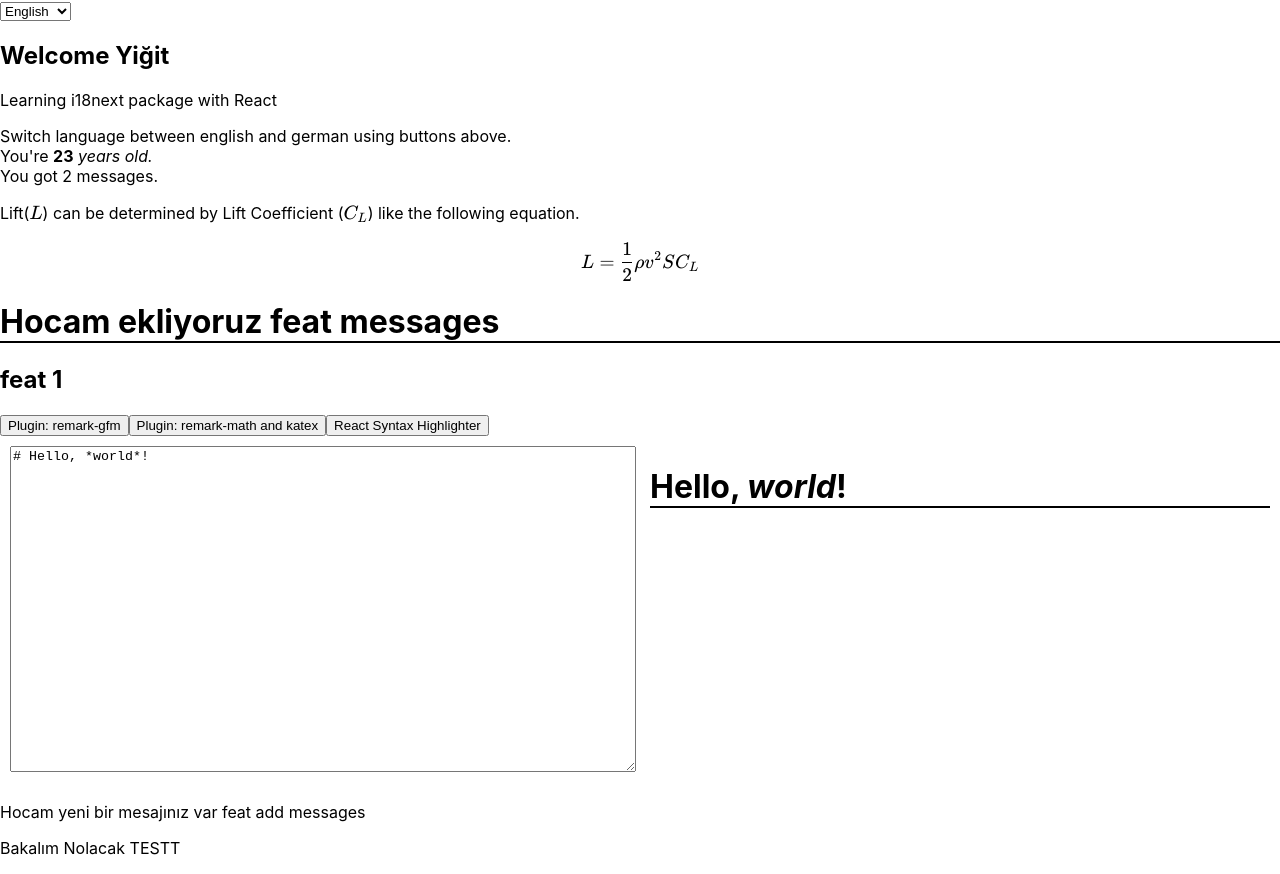
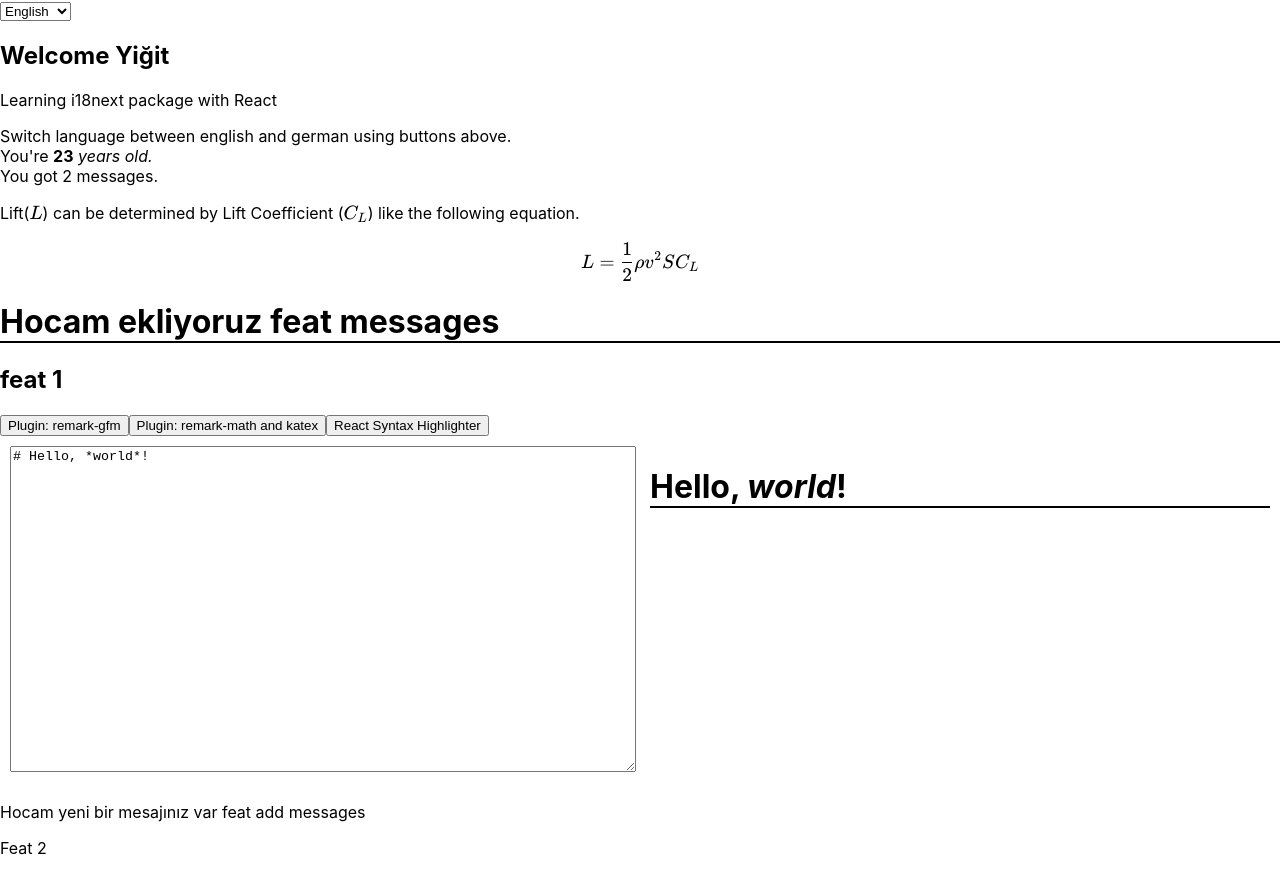
Before and after one commit to yeged/React-i18next, a React (Create React App) app: page / in a window 1280 px wide. Built offline with nearby package versions, Linux system fonts and the light colour scheme.

Commit message:
HIB-2: 2

```diff
--- a/src/App.tsx
+++ b/src/App.tsx
@@ -77,7 +77,7 @@ function App() {
       />
       <SimpleMarkdown />
       <p>Hocam yeni bir mesajınız var feat add messages</p>
-      <p>Bakalım Nolacak TESTT</p>
+      <p>Feat 2</p>
     </div>
   );
 }
```
